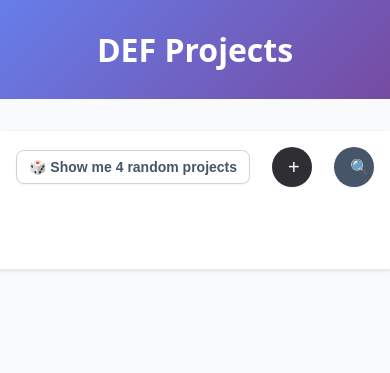
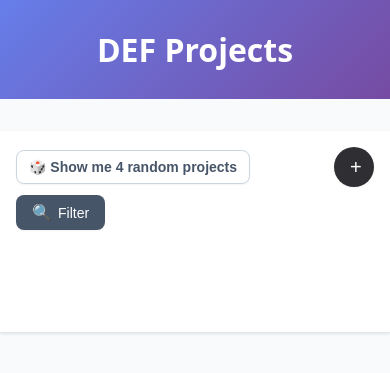
Before and after one commit to rthan99/student-projects-app, a Flask app: page / in a window 390 px wide. Shown: the top 373 px of the page. Run offline with Flask 3, Linux system fonts and the light colour scheme; data that the repository does not hold is empty.

Commit message:
Fix mobile filter toggle: Hide filters by default, show only when clicked
- Filters are now hidden by default on mobile devices
- Filter button shows 'Filter' text with 🔍 icon
- Clicking toggles to 'Close' with ✕ icon
- Smooth slide animation like create project form
- Filters always visible on desktop
- Improved mobile UX with clear button labels

```diff
--- a/app/static/main.js
+++ b/app/static/main.js
@@ -184,7 +184,7 @@ function setupFilters() {
     return;
   }
 
-  // Mobile filter toggle functionality
+  // Mobile filter toggle functionality (similar to create form)
   const filterToggle = document.getElementById('filterToggle');
   const controlsFilters = document.getElementById('controlsFilters');
 
@@ -192,39 +192,60 @@ function setupFilters() {
     // Check if we're on mobile (screen width <= 768px)
     const isMobile = () => window.innerWidth <= 768;
 
-    // Initialize mobile state
+    // Initialize mobile state - filters hidden by default on mobile
     if (isMobile()) {
-      controlsFilters.classList.add('collapsed');
+      controlsFilters.style.maxHeight = '0px';
+    } else {
+      // On desktop, show filters by default
+      controlsFilters.classList.add('open');
     }
 
-    // Toggle filters on mobile
+    // Toggle filters (works like create form)
     filterToggle.addEventListener('click', () => {
-      if (isMobile()) {
-        const isCollapsed = controlsFilters.classList.contains('collapsed');
-        if (isCollapsed) {
-          controlsFilters.classList.remove('collapsed');
-          filterToggle.classList.add('active');
-          filterToggle.querySelector('.icon').textContent = '✕';
-        } else {
-          controlsFilters.classList.add('collapsed');
-          filterToggle.classList.remove('active');
-          filterToggle.querySelector('.icon').textContent = '🔍';
-        }
+      const willOpen = !controlsFilters.classList.contains('open');
+
+      if (willOpen) {
+        controlsFilters.classList.add('open');
+        // Measure content height by temporarily setting max-height to large value
+        const scrollH = controlsFilters.scrollHeight;
+        controlsFilters.style.maxHeight = scrollH + 'px';
+        filterToggle.classList.add('active');
+        filterToggle.querySelector('.icon').textContent = '✕';
+        filterToggle.querySelector('.text').textContent = 'Close';
+      } else {
+        // Collapse with transition
+        const scrollH = controlsFilters.scrollHeight;
+        controlsFilters.style.maxHeight = scrollH + 'px';
+        requestAnimationFrame(() => {
+          controlsFilters.style.maxHeight = '0px';
+          controlsFilters.classList.remove('open');
+        });
+        filterToggle.classList.remove('active');
+        filterToggle.querySelector('.icon').textContent = '🔍';
+        filterToggle.querySelector('.text').textContent = 'Filter';
       }
+      // Fade handled via opacity coupled to .open class
+      controlsFilters.style.opacity = willOpen ? '1' : '0';
     });
 
     // Handle window resize
     window.addEventListener('resize', () => {
       if (!isMobile()) {
         // On desktop, always show filters
-        controlsFilters.classList.remove('collapsed');
+        controlsFilters.classList.add('open');
+        controlsFilters.style.maxHeight = 'none';
+        controlsFilters.style.opacity = '1';
         filterToggle.classList.remove('active');
         filterToggle.querySelector('.icon').textContent = '🔍';
+        filterToggle.querySelector('.text').textContent = 'Filter';
       } else {
         // On mobile, hide filters by default
-        controlsFilters.classList.add('collapsed');
+        controlsFilters.classList.remove('open');
+        controlsFilters.style.maxHeight = '0px';
+        controlsFilters.style.opacity = '0';
         filterToggle.classList.remove('active');
         filterToggle.querySelector('.icon').textContent = '🔍';
+        filterToggle.querySelector('.text').textContent = 'Filter';
       }
     });
   }
--- a/app/static/styles.css
+++ b/app/static/styles.css
@@ -32,16 +32,38 @@ button:disabled { cursor: not-allowed; opacity: 0.6; transform: none; }
 
 /* Mobile filter toggle */
 .controls-top { display: flex; gap: 12px; align-items: center; flex-wrap: wrap; }
-.filter-toggle-btn { width: 40px; height: 40px; border-radius: 999px; display: none; border: none; background: #475569; color: #fff; transition: all 0.2s ease; }
+.filter-toggle-btn {
+  padding: 8px 16px;
+  border-radius: 8px;
+  display: none;
+  border: none;
+  background: #475569;
+  color: #fff;
+  transition: all 0.2s ease;
+  font-size: 14px;
+  font-weight: 500;
+  gap: 6px;
+  align-items: center;
+}
 .filter-toggle-btn:hover { background: #334155; }
 .filter-toggle-btn .icon { font-size: 16px; }
+.filter-toggle-btn .text { font-size: 14px; }
 .filter-toggle-btn.active { background: #10b981; }
 
-.controls-filters { display: flex; gap: 12px; align-items: center; flex-wrap: wrap; margin-top: 12px; transition: all 0.3s ease; }
-.controls-filters.collapsed {
-  display: none;
+.controls-filters {
+  display: flex;
+  gap: 12px;
+  align-items: center;
+  flex-wrap: wrap;
+  margin-top: 12px;
+  overflow: hidden;
+  max-height: 0;
   opacity: 0;
-  transform: translateY(-10px);
+  transition: max-height 0.35s ease, opacity 0.35s ease;
+}
+.controls-filters.open {
+  opacity: 1;
+  max-height: 200px;
 }
 .circle-btn { width: 40px; height: 40px; border-radius: 999px; display: grid; place-items: center; border: none; background: #2f2f33; color: #fff; transition: transform .25s ease; }
 .circle-btn .icon { font-size: 20px; line-height: 1; }
@@ -105,7 +127,7 @@ button:disabled { cursor: not-allowed; opacity: 0.6; transform: none; }
   .main-content { padding: 1rem; }
   .controls { flex-direction: column; align-items: stretch; gap: 8px; }
   .controls-top { justify-content: space-between; }
-  .filter-toggle-btn { display: grid; place-items: center; }
+  .filter-toggle-btn { display: flex; }
   .controls-filters { flex-direction: column; align-items: stretch; gap: 8px; }
   .controls-filters > * { width: 100%; }
   .card-grid { grid-template-columns: repeat(auto-fill, minmax(250px, 1fr)); gap: 16px; }
--- a/app/templates/index.html
+++ b/app/templates/index.html
@@ -19,6 +19,7 @@
             </button>
             <button id="filterToggle" class="filter-toggle-btn" aria-label="Toggle filters">
               <span class="icon">🔍</span>
+              <span class="text">Filter</span>
             </button>
           </div>
 
```
